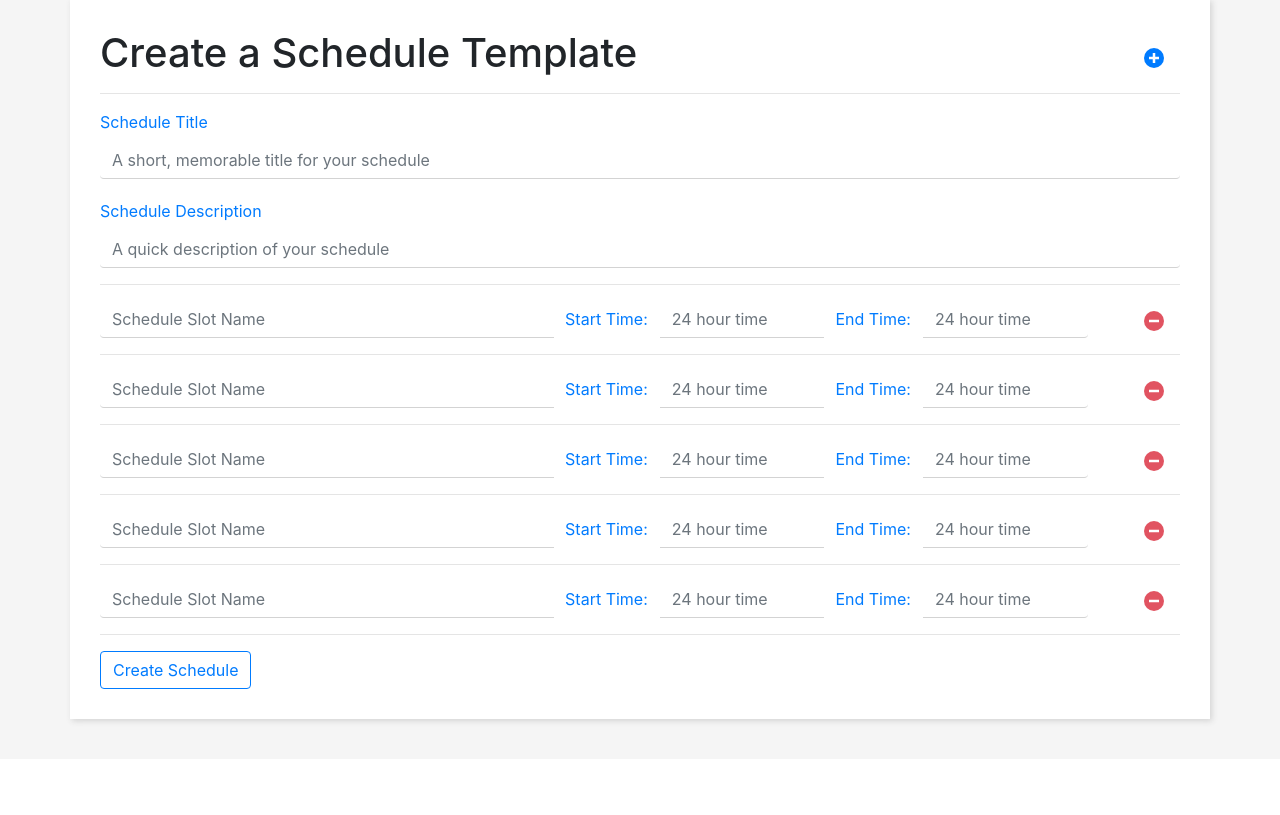
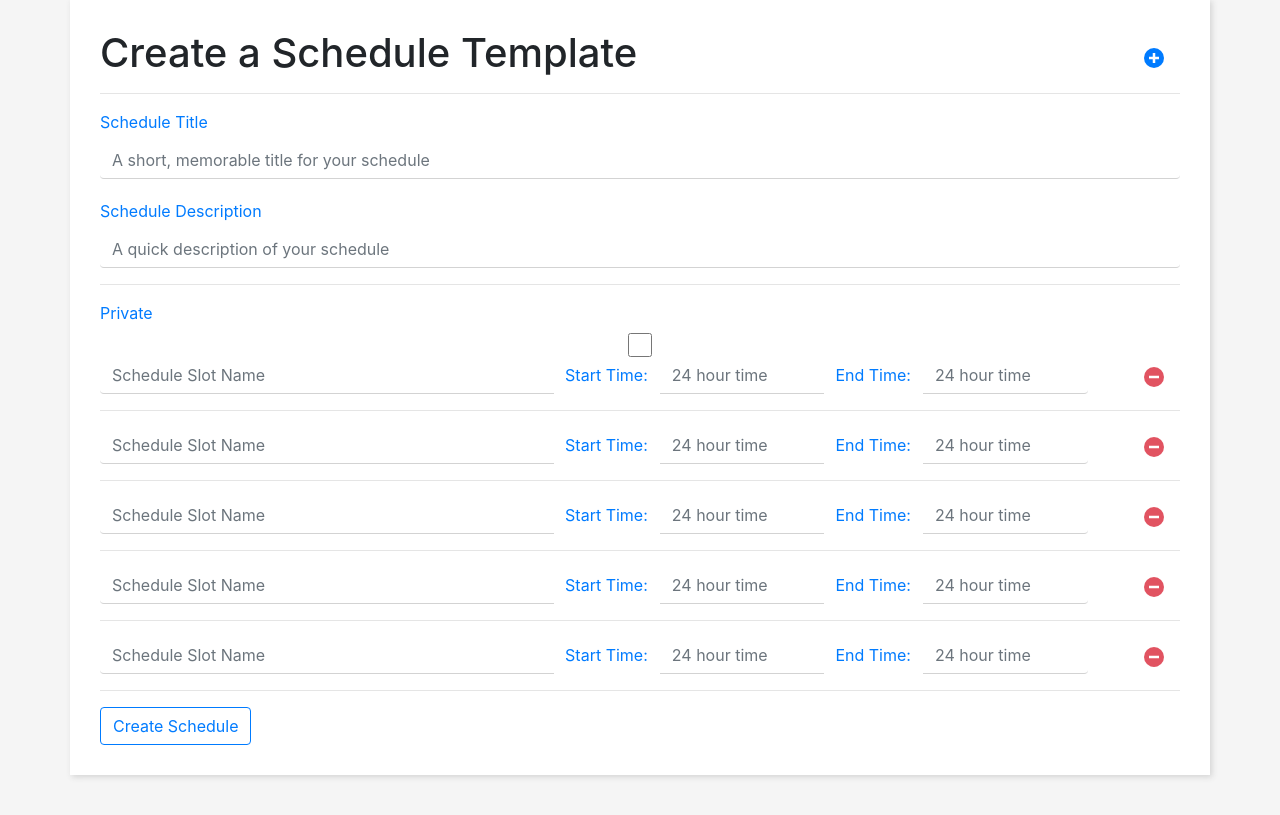
Before and after one commit to cmohri/QuarterMan, a Flask app: page /schedules/create in a window 1280 px wide. Shown: the part 97-912 px from the top of the page. Before the commit the page ends 823 px from the top, so only its background shows below. Run offline with Flask 2, Linux system fonts and the light colour scheme; the visitor is signed in with stand-in values (Sample User, id 1); some libraries are stand-ins or nearby versions.

Commit message:
Add private stuff

```diff
--- a/elbarto/models.py
+++ b/elbarto/models.py
@@ -25,3 +25,4 @@ class Schedule(db.Model):
     name = db.Column(db.String)
     desc = db.Column(db.String)
     head_slot = db.Column(db.Integer) # stores id of head of schedule slot linked list
+    private = db.Column(db.Boolean)
--- a/elbarto/routes.py
+++ b/elbarto/routes.py
@@ -60,7 +60,9 @@ def create_schedule():
         schedule = json.loads(request.form.get("schedule"))
 
         prev_node = None
-        new_schedule = models.Schedule(name=request.form.get("title"), desc=request.form.get("desc"))
+        val = request.form.get("private")
+        b = (val == "y")
+        new_schedule = models.Schedule(name=request.form.get("title"), desc=request.form.get("desc"), private=b)
         for slot in schedule:
             start = time_to_int(datetime.datetime.strptime(slot["start"], '%H:%M').time())
             end = time_to_int(datetime.datetime.strptime(slot["end"], '%H:%M').time())
@@ -98,11 +100,21 @@ def template():
     form = TemplateForm()
     return render_template('template.html', form = form)
 
-@app.route("/schedules/browse")
+@app.route("/schedules/public/browse")
 def gallery():
-        '''Displays gallery of created templates'''
-        # get list of all templates please
-        # create list:  (next line)
-        schedules = models.Schedule.query.all()
-        # pass it as an argument
-        return render_template("lib.html", schedules=schedules) # needs to take into
+    '''Displays gallery of created templates'''
+    # get list of all templates please
+    # create list:  (next line)
+    schedules = models.Schedule.query.filter_by(private = False).all()
+    print(schedules)
+    # pass it as an argument
+
+    return render_template("lib.html", schedules = schedules)
+
+'''
+@app.route("/display/<int:id>")
+def display_id(id):
+
+'''
+
+#return str(schedules)
--- a/elbarto/templates/create_schedule.html
+++ b/elbarto/templates/create_schedule.html
@@ -24,6 +24,12 @@
                 {{ schedule_form.desc(class_="form-control", placeholder="A quick description of your schedule") }}
             </div>
             <hr>
+
+	    <label>Private</label>
+	    <div class = "input-group">
+	       {{schedule_form.private(class_="form-control")}} <br>
+		 </div>
+
         </form>
         <button class = "btn btn-outline-primary" onclick="scheduleToJSON()">Create Schedule</button>
     </div>
```
Also changed, not shown: elbarto/templates/lib.html (+10 -6 lines), elbarto/app.db.
